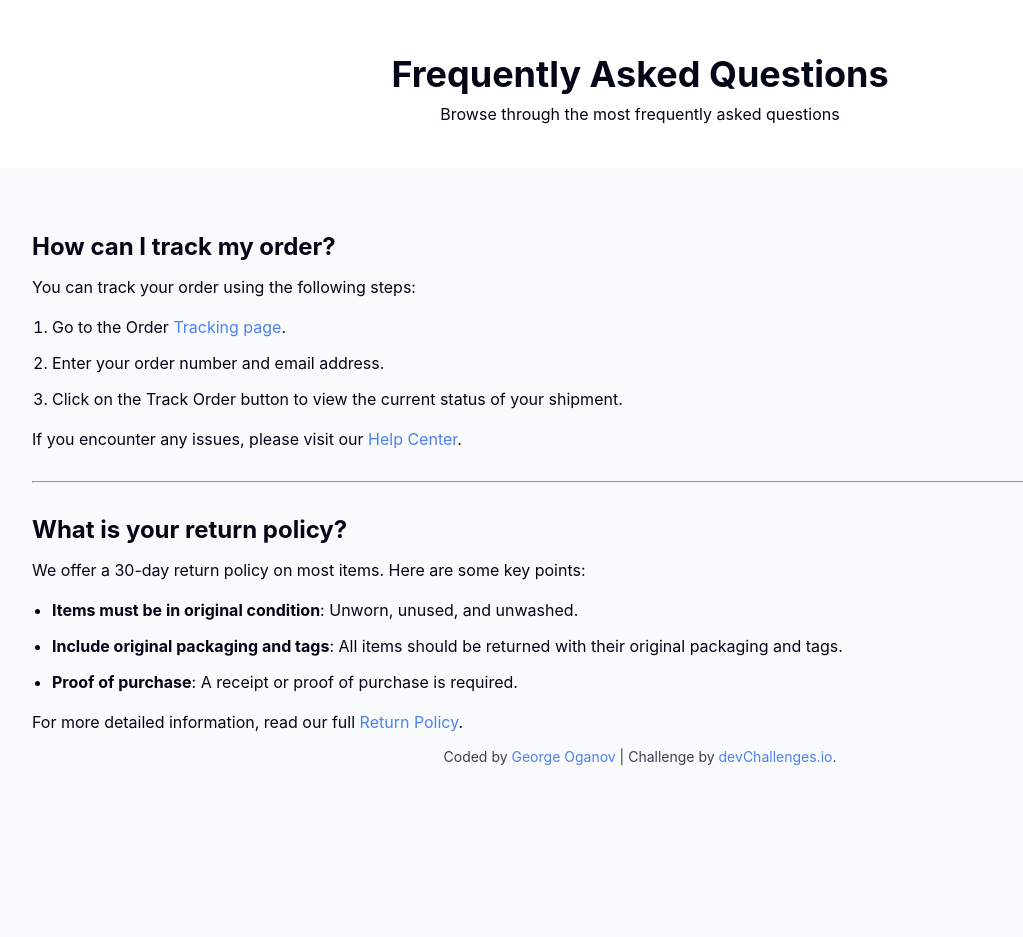
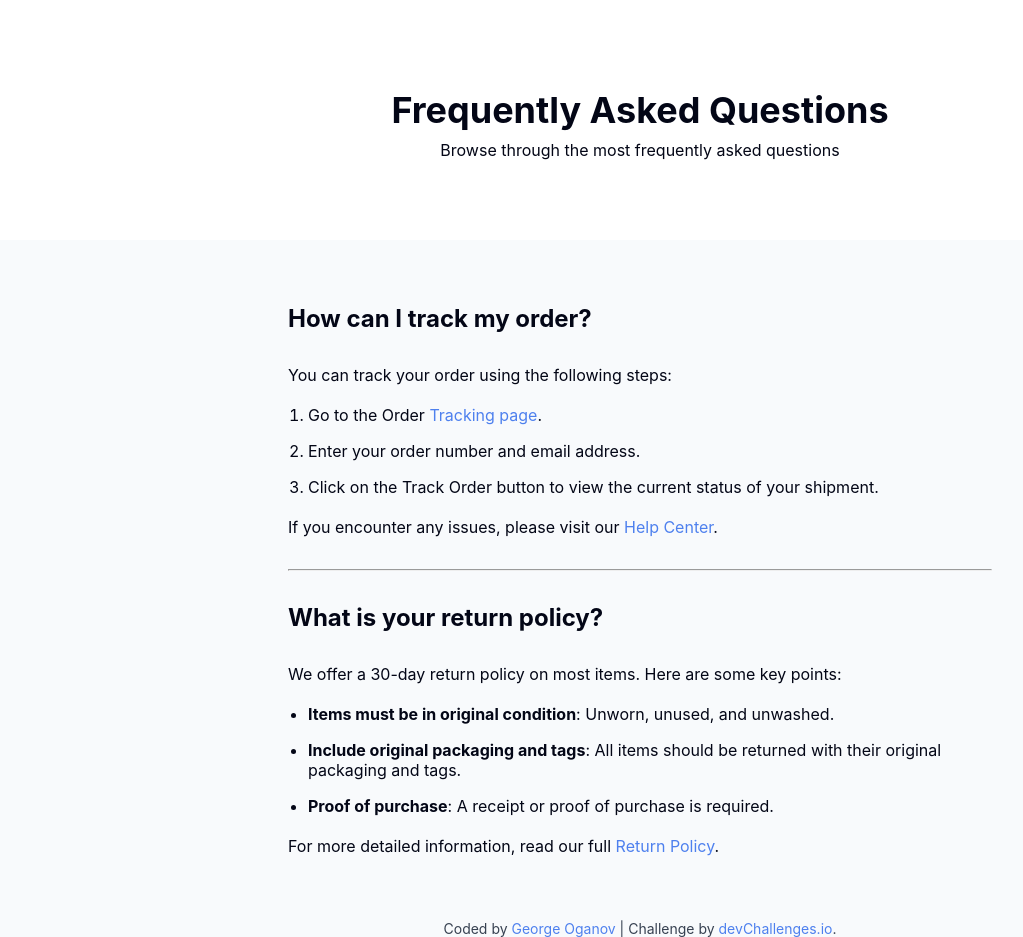
Before and after one commit to Oganov2001/simple-faq, a plain HTML site: page index.html in a window 1280 px wide. Shown: the whole page, without its empty margins (0-1023 px from the left). Before the commit the page ends 800 px from the top, so only its background shows below. Drawn offline with Linux system fonts and the light colour scheme; a web font is replaced by a local one.

Commit message:
finish the CSS

```diff
--- a/styles.css
+++ b/styles.css
@@ -47,7 +47,7 @@ a {
 header {
     background-color: white;
     text-align: center;
-    padding: 2.75rem;
+    padding: 5rem;
 }
 
 header h1 {
@@ -58,7 +58,8 @@ header h1 {
 
 main {
     text-align: center;
-    margin-top: 4rem;
+    margin: 4rem auto;
+    width: 90%;
 }
 
 main section {
@@ -71,7 +72,7 @@ main section p {
 }
 
 main section h2{
-    margin: 1rem 0rem;
+    margin: 2rem 0rem;
 }
 
 main section ol, main section ul {
@@ -88,10 +89,8 @@ hr {
     color: #D2D5DA;
 }
 
-@media only screen and (max-width: 1024px) {
-    /* Main */
-
-    main section {
-        width: 30%;
+@media only screen and (min-width: 600px) {
+    main {
+        width: 60%;
     }
 }
```
